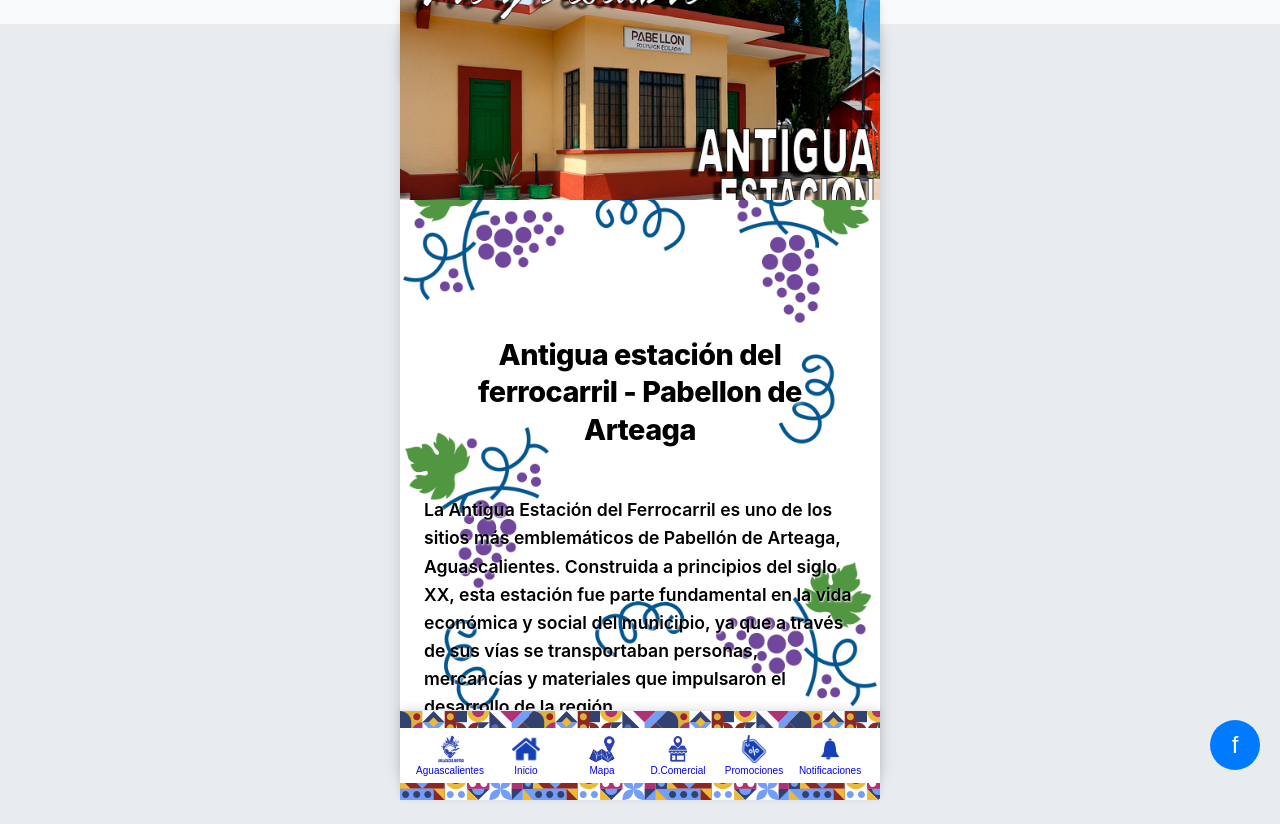
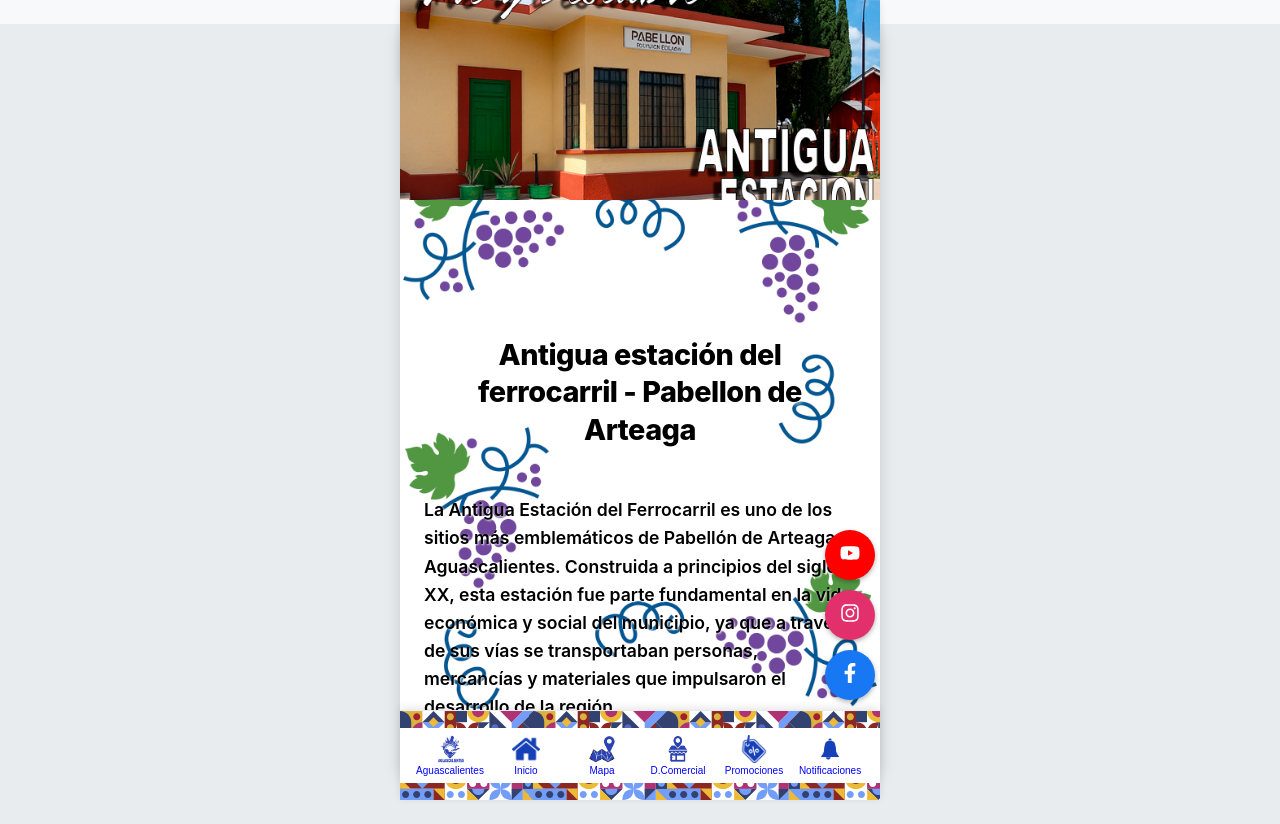
Before and after one commit to AcostaMorales/viveydescubrepabellondearteaga, a React (Create React App) app: page /quever/centrohistorico/antiguaestacion in a window 1280 px wide. Built offline with nearby package versions, Linux system fonts and the light colour scheme; the HTML template or start-up script is replaced by a standard one.

Commit message:
El diseño de los botones flotantes quedo listo, se ven en todas las paginas

```diff
--- a/src/App.js
+++ b/src/App.js
@@ -46,22 +46,7 @@ function App() {
             {/* Aquí agregaremos más rutas */}
           </Routes>
         </main>
-        <button
-        style={{
-          position: 'fixed',
-          bottom: '30px',
-          right: '20px',
-          backgroundColor: '#007BFF',
-          color: 'white',
-          border: 'none',
-          borderRadius: '50%',
-          width: '50px',
-          height: '50px',
-          fontSize: '24px',
-          cursor: 'pointer',
-        }}>
-          f
-        </button>
+
         <Footer />
       </div>
     </Router>
--- a/src/components/Footer.js
+++ b/src/components/Footer.js
@@ -1,6 +1,7 @@
 import React from 'react';
 import { useNavigate } from 'react-router-dom';
 import './Footer.css';
+import { FaFacebookF, FaInstagram, FaYoutube } from 'react-icons/fa';
 
 const Footer = () => {
   const navigate = useNavigate();
@@ -11,6 +12,65 @@ const Footer = () => {
       backgroundImage: 'url(/assents/imagenes/Fondopagina/FondoPiePagina.svg)',
     }}
     >
+      <button
+        style={{
+          position: 'absolute',
+          bottom: '100px',
+          right: '5px',
+          backgroundColor: '#1877F2',
+          color: 'white',
+          border: 'none',
+          borderRadius: '50%',
+          width: '50px',
+          height: '50px',
+          fontSize: '20px',
+          boxShadow: '0 2px 5px rgba(0,0,0,0.3)',
+          cursor: 'pointer',
+        }}
+        onClick={() => window.open('https://facebook.com', '_blank')}
+      >
+        <FaFacebookF />
+        </button>
+
+        <button
+        style={{
+          position: 'absolute',
+          bottom: '160px',
+          right: '5px',
+          backgroundColor: '#E1306C',
+          color: 'white',
+          border: 'none',
+          borderRadius: '50%',
+          width: '50px',
+          height: '50px',
+          fontSize: '20px',
+          boxShadow: '0 2px 5px rgba(0,0,0,0.3)',
+          cursor: 'pointer',
+        }}
+        onClick={() => window.open('https://instagram.com', '_blank')}
+      >
+        <FaInstagram />
+        </button>
+
+        <button
+        style={{
+          position: 'absolute',
+          bottom: '220px',
+          right: '5px',
+          backgroundColor: '#FF0000',
+          color: 'white',
+          border: 'none',
+          borderRadius: '50%',
+          width: '50px',
+          height: '50px',
+          fontSize: '20px',
+          boxShadow: '0 2px 5px rgba(0,0,0,0.3)',
+          cursor: 'pointer',
+        }}
+        onClick={() => window.open('https://youtube.com', '_blank')}
+      >
+        <FaYoutube />
+        </button>
 
       <div className="footer-buttons-container">
         <button
```
